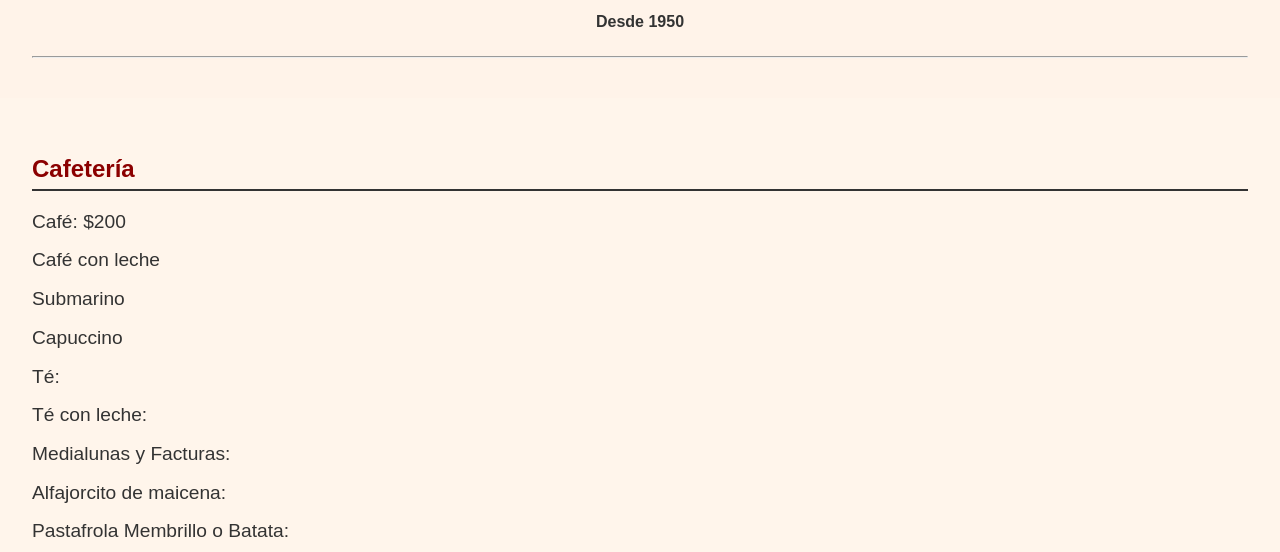
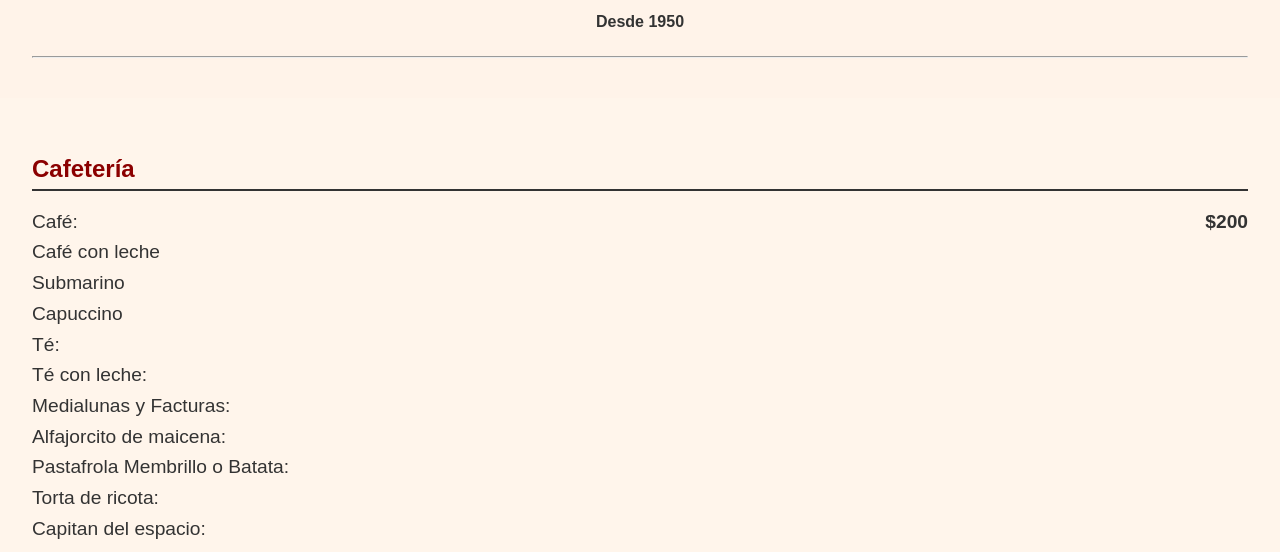
Before and after one commit to ParkerFly17/Varela-Men-QR, a plain HTML site: page index.html in a window 1280 px wide. Shown: the part 196-748 px from the top of the page. Drawn offline with Linux system fonts and the light colour scheme.

Commit message:
Actualización de estilos

```diff
--- a/style.css
+++ b/style.css
@@ -38,7 +38,13 @@ ul{
 }
 li{
     font-size: 1.2rem;
-    margin-bottom: 0.5rem;
+    margin-bottom: 1rem 0;
+    display: flex;
+    justify-content: space-between;
+}
+.price{
+    font-weight: bold;
+
 }
 footer{
     text-align: center;
```
